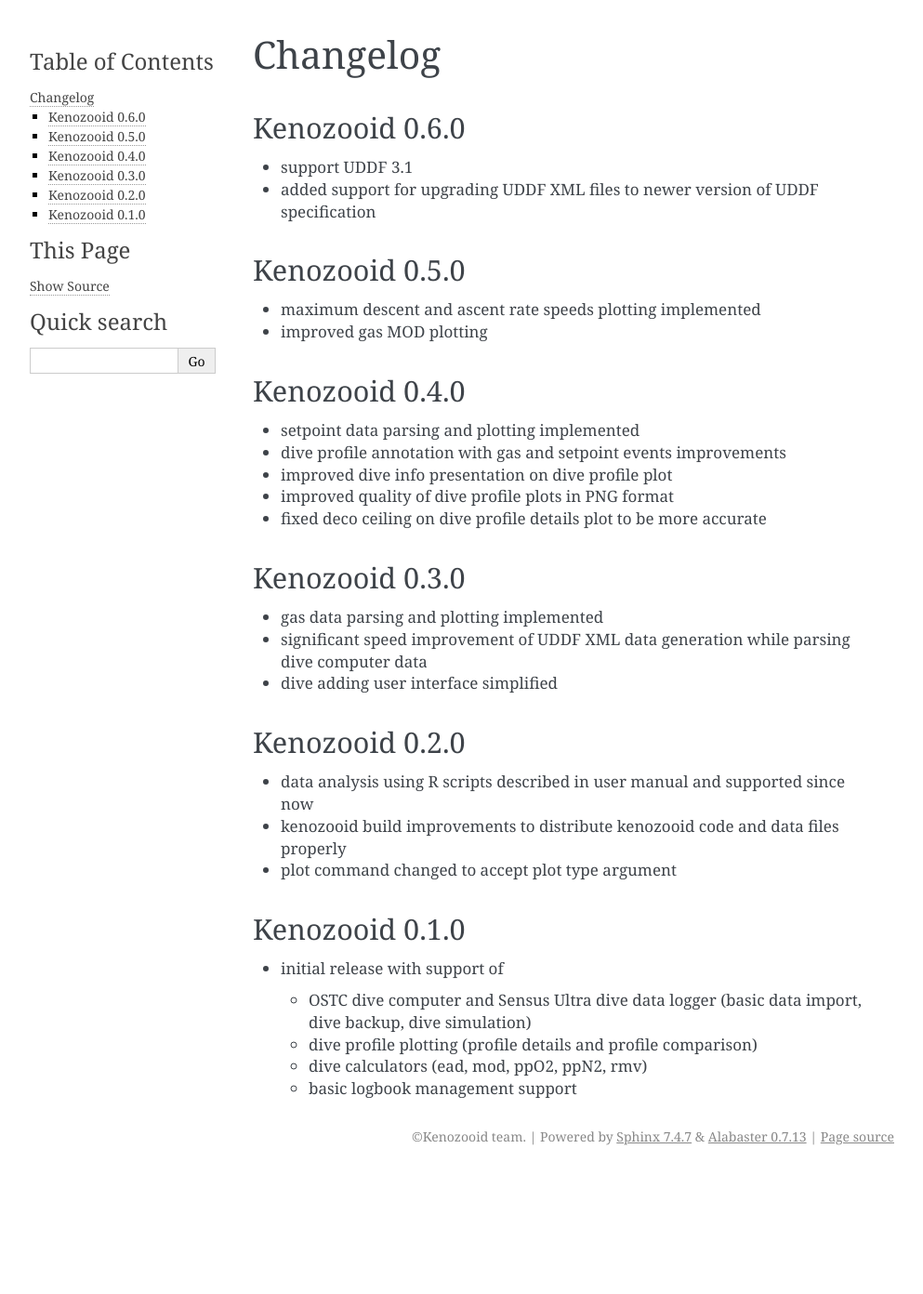
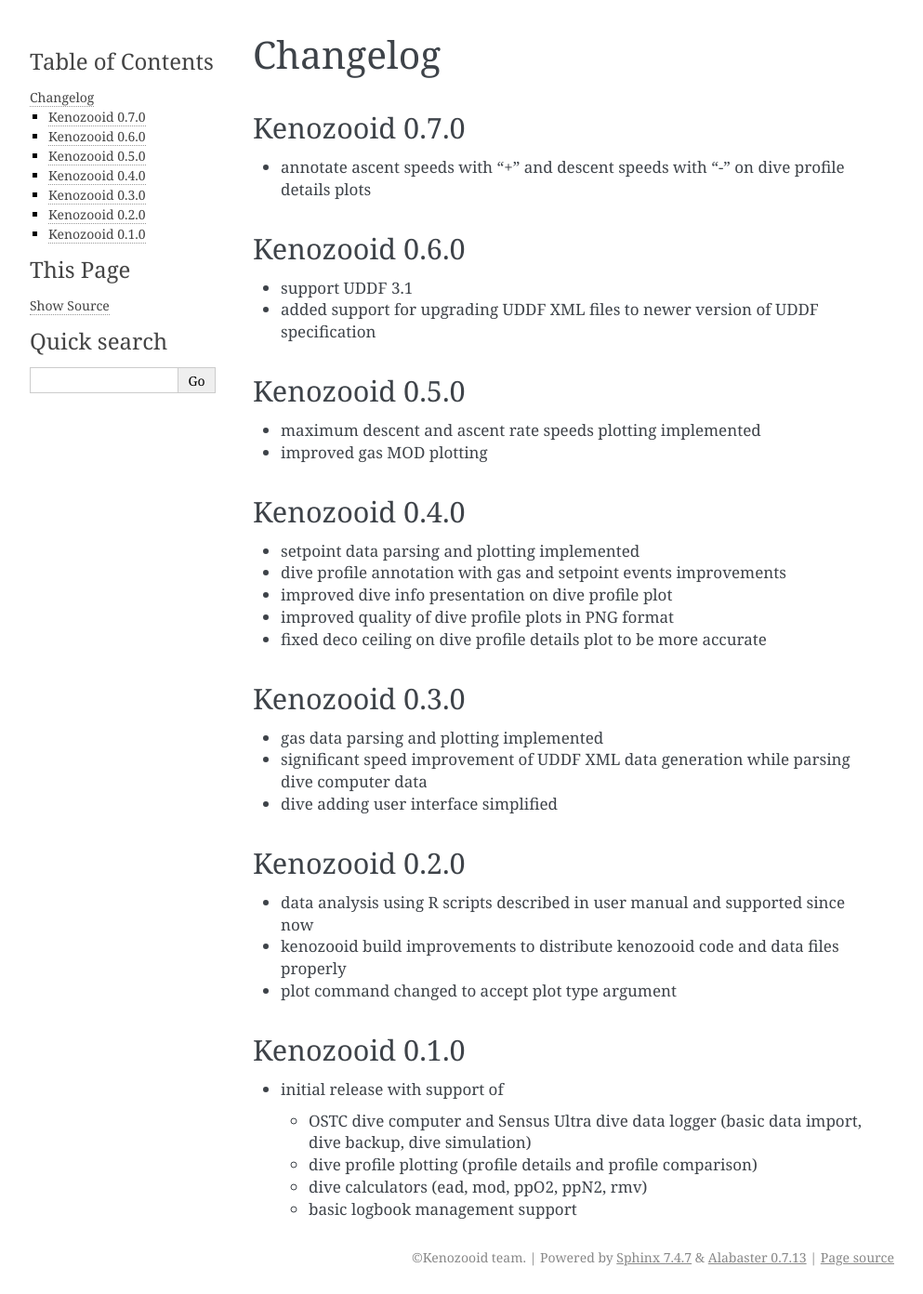
Before and after one commit to gitGNU/gnu_kenozooid, a Sphinx documentation site: the page built from doc/user/changelog.rst, in a window 1280 px wide. Shown: the whole page at 93% size, without its empty margins (148-1141 px from the left). Built offline with Sphinx 7.4.7, drawn with Linux system fonts in a browser that asks for light colours; before the commit the page ends 1262 px from its top, so only the background shows below that.

Commit message:
- started to work on version 0.7.0

```diff
--- a/doc/homepage/index.html
+++ b/doc/homepage/index.html
@@ -3,10 +3,10 @@
 <head>
 <meta http-equiv="Content-Type" content="text/html; charset=iso-8859-1"/>
 <meta name="robots" content= "ALL"/>
-<meta name="description" content= "Kenozooid 0.6.0"/>
+<meta name="description" content= "Kenozooid 0.7.0"/>
 <meta name="keywords" content=""/>
 <link rel="shortcut icon" href="favicon.ico"/>
-<title>Kenozooid 0.6.0</title>
+<title>Kenozooid 0.7.0</title>
 <link rel="stylesheet" type="text/css" href="style.css" media="screen"/>
 <link rel="stylesheet" type="text/css" href="kenozooid.css" media="screen"/>
 <link rel="icon" type="image/png" href="penguin.png"/>
@@ -106,7 +106,7 @@
             </p>
             <p>
             All Kenozooid's documentation can be downloaded as
-            <a href="doc/Kenozooid - 0.6.0.epub">EPUB file</a>.
+            <a href="doc/Kenozooid - 0.7.0.epub">EPUB file</a>.
             </p>
             <p>
             <span class="kz">Kenozooid</span> uses UDDF to store diving
--- a/doc/user/changelog.rst
+++ b/doc/user/changelog.rst
@@ -1,5 +1,10 @@
 Changelog
 =========
+
+Kenozooid 0.7.0
+---------------
+- annotate ascent speeds with "+" and descent speeds with "-" on dive
+  profile details plots
 
 Kenozooid 0.6.0
 ---------------
--- a/kenozooid/__init__.py
+++ b/kenozooid/__init__.py
@@ -22,6 +22,6 @@
 computers.
 """
 
-__version__ = '0.6.0'
+__version__ = '0.7.0'
 
 # vim: sw=4:et:ai
```
